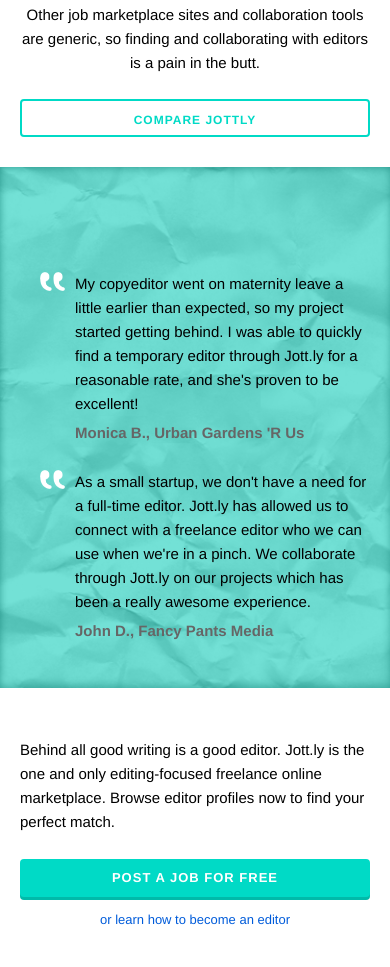
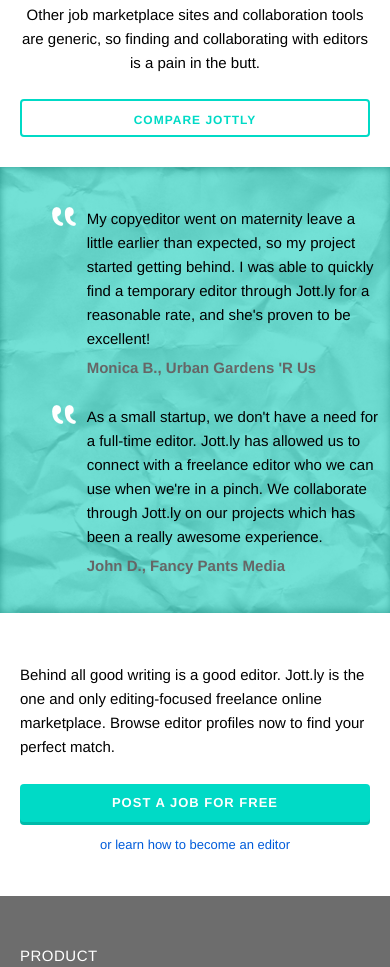
Before and after one commit to astridparisUX/Jottly, a website: page index.html in a window 390 px wide. Shown: the part 1772-2739 px from the top of the page. Drawn offline with Linux system fonts and the light colour scheme.

Commit message:
Quotes area media queries finished for max 400px screen size (adjusted padding & margins)

```diff
--- a/css/styles.css
+++ b/css/styles.css
@@ -570,10 +570,11 @@
   padding-top: 10.5rem;
 }
 
-   @media only screen and (max-width: 320px) {
+   @media only screen and (max-width: 400px) {
     #quotes-padding {
-      padding-bottom: 1.0rem;
-      padding-top: 4.0rem;
+      margin-left: 3%;
+      padding-bottom: 1rem;
+      padding-top: 4rem;
     }
   }
 
```
